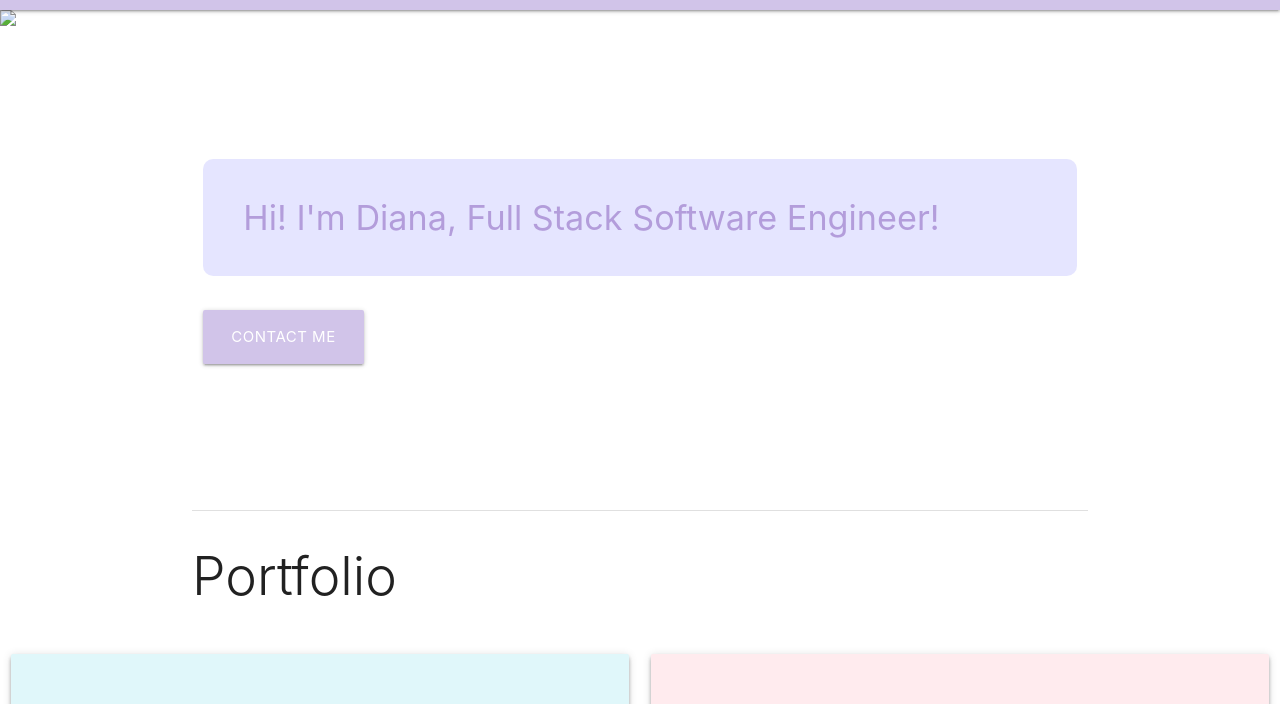
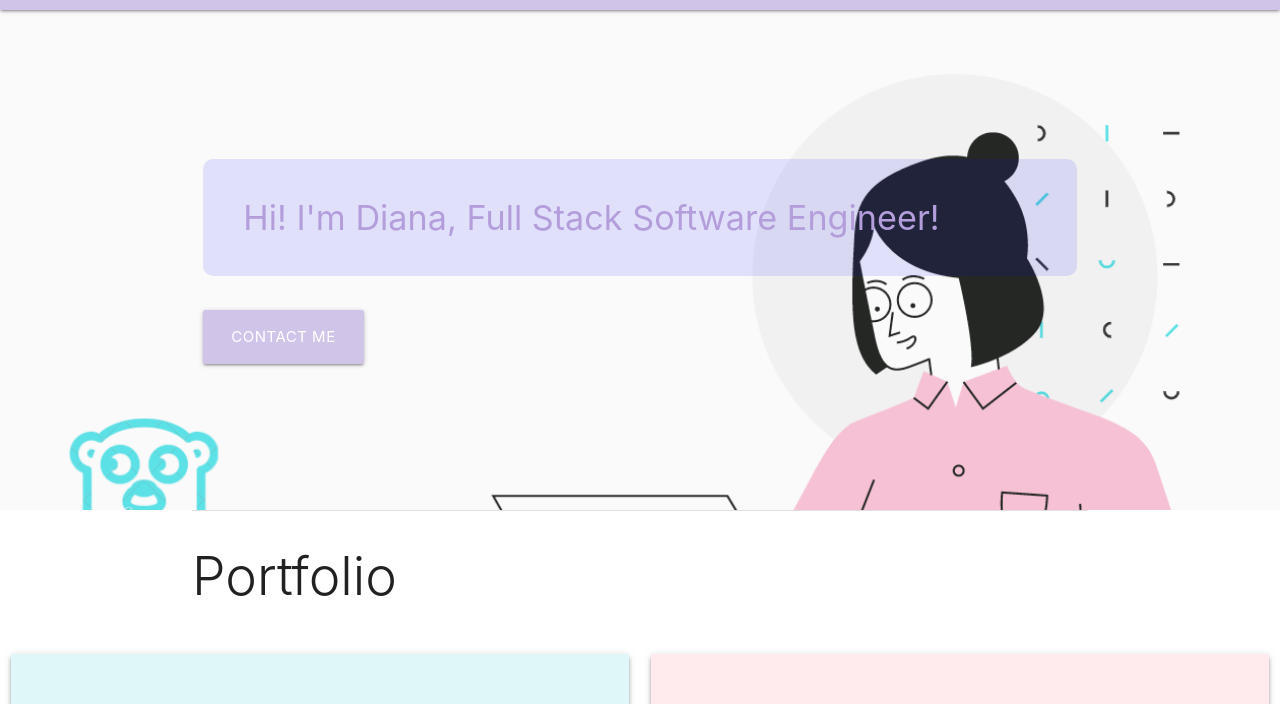
Before and after one commit to dianapulatova/portfolio2, a plain HTML site: page index.html in a window 1280 px wide. Shown: the part 54-758 px from the top of the page. Drawn offline with nearby package versions, Linux system fonts and the light colour scheme.

Commit message:
customized bg image

```diff
--- a/index.html
+++ b/index.html
@@ -53,7 +53,7 @@
           </div>
         </div>
       </div>
-      <div class="parallax"><img src="assets/img/sky2.jpg" style="transform: translate3d( 361.114px, 0px); opacity: 1;"></div>
+      <div class="parallax"><img src="assets/img/gofer-go.png" style="transform: translate3d( 361.114px, 0px); opacity: 1;"></div>
     </div>
 
     <!-- Slected works portfolio section -->
```
Also changed, not shown: assets/img/gofer-go.png (added).
